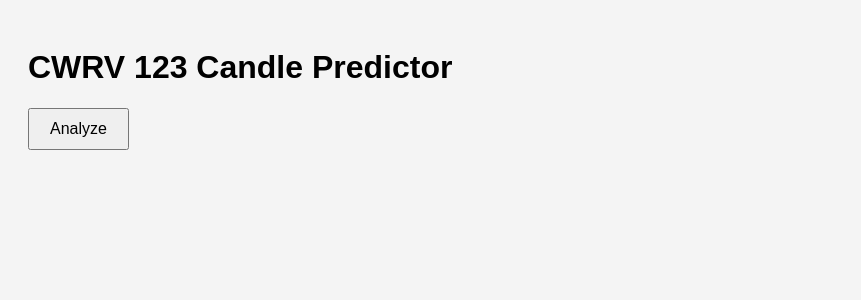
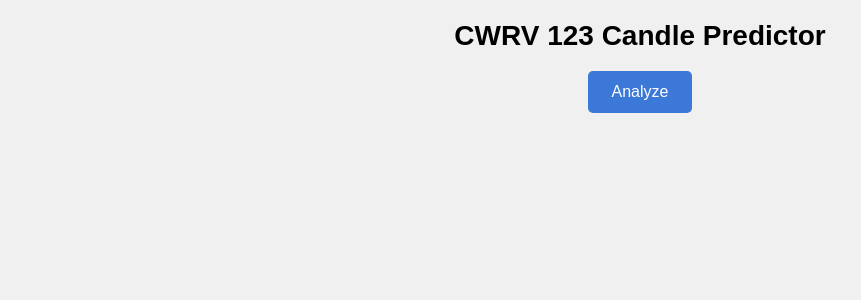
Before and after one commit to lucky-prashant/Profit, a Flask app: page / in a window 1280 px wide. Shown: the top 300 px of the page, without its empty margins (0-861 px from the left). Run offline with Flask 3, Linux system fonts and the light colour scheme.

Commit message:
Update style.css

```diff
--- a/static/style.css
+++ b/static/style.css
@@ -1,52 +1,68 @@
 body {
-    font-family: Arial;
-    padding: 20px;
-    background: #f4f4f4;
+    font-family: Arial, sans-serif;
+    background-color: #f0f0f0;
+    text-align: center;
 }
+
+h1 {
+    margin-top: 20px;
+    font-size: 28px;
+}
+
 button {
-    padding: 10px 20px;
+    padding: 12px 24px;
     font-size: 16px;
+    margin-bottom: 20px;
+    background-color: #3c78d8;
+    color: white;
+    border: none;
+    cursor: pointer;
+    border-radius: 5px;
 }
-.grid {
-    display: flex;
-    justify-content: space-between;
+
+button:disabled {
+    background-color: gray;
+    cursor: not-allowed;
+}
+
+.results-grid {
+    display: grid;
+    grid-template-columns: repeat(auto-fit, minmax(300px, 1fr));
     gap: 20px;
-    margin-top: 20px;
+    padding: 0 20px;
 }
-.card {
-    background: white;
+
+.result-box {
+    background-color: white;
+    border-radius: 10px;
     padding: 15px;
-    border-radius: 5px;
-    width: 260px;
-    height: 380px;
-    box-shadow: 0 0 10px rgba(0,0,0,0.1);
+    box-shadow: 0 2px 5px rgba(0,0,0,0.2);
+    text-align: left;
+}
+
+.result-box h2 {
+    text-align: center;
+    margin-bottom: 10px;
+}
+
+.candle-frame {
+    width: 40px;
+    margin: 10px auto;
     display: flex;
     flex-direction: column;
-    justify-content: space-between;
+    align-items: center;
 }
-.candle {
-    height: 120px;
+
+.wick-top, .wick-bottom {
+    width: 2px;
+    background-color: black;
+}
+
+.body {
     width: 20px;
-    position: relative;
-    margin: 10px auto;
+    background-color: green;
 }
-.wick {
-    width: 2px;
-    height: 100%;
-    background: black;
-    position: absolute;
-    left: 50%;
-    transform: translateX(-50%);
+
+.body.red {
+    background-color: red;
 }
-.body {
-    width: 12px;
-    position: absolute;
-    left: 50%;
-    transform: translateX(-50%);
-}
-.body.call {
-    background: green;
-}
-.body.put {
-    background: red;
-}
```
